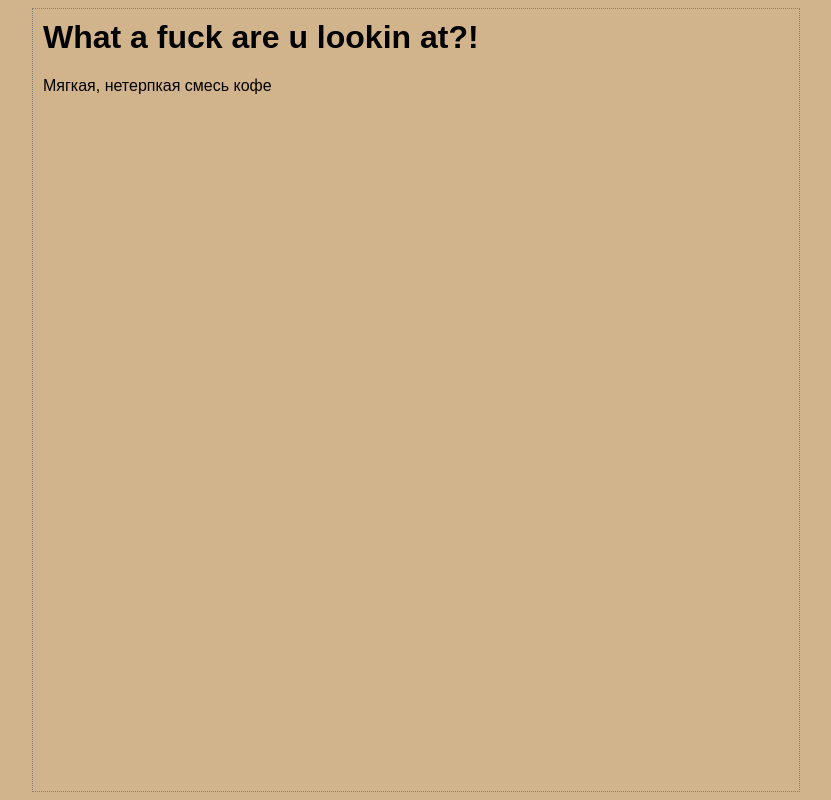
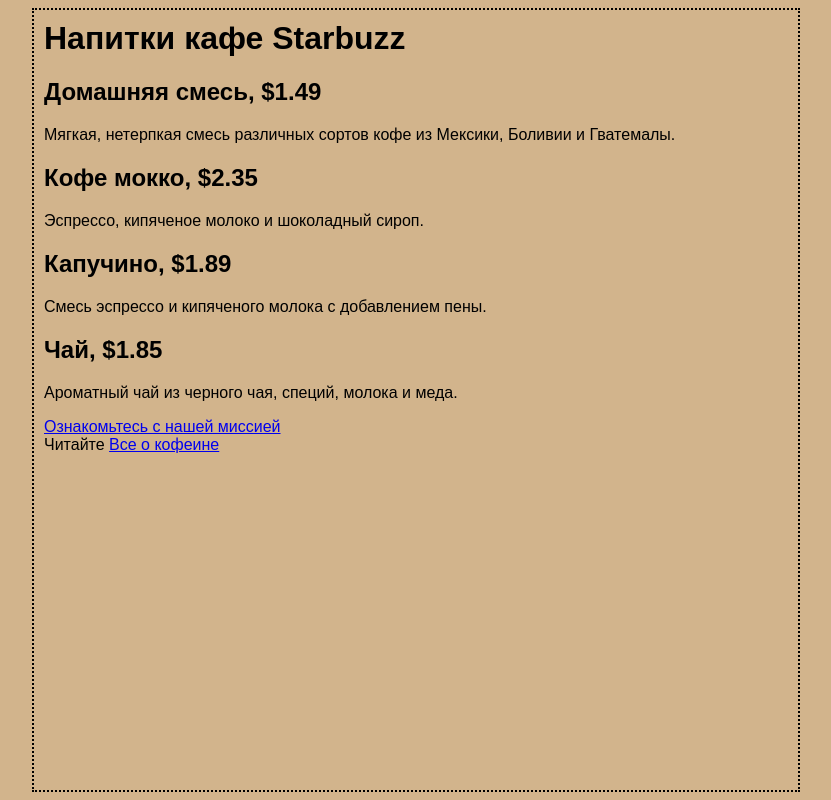
Before and after one commit to opticphiber/sturbuzz, a plain HTML site: page index.html in a window 1280 px wide. Shown: the whole page, without its empty margins (224-1055 px from the left). Drawn offline with Linux system fonts and the light colour scheme.

Commit message:
Update index.html

```diff
--- a/index.html
+++ b/index.html
@@ -1,24 +1,33 @@
-<html lang="en">
+<html>
 	<head>
-	<meta charset="UTF-8">
-	<meta name="viewport" content="width=device-width, initial-scale=1.0">
-	<title>Sterbuzz</title>
+		<title>Кафе Sterbuzz</title>
 		<style type="text/css">
 			body {
 				background-color: #d2b48c;
 			    margin-left: 20%;
 			    margin-right: 20%;
-		    border: 1px dotted gray;
+			    border: 2px dotted black;
 			    padding: 10px 10px 10px 10px;
 			    font-family: sans-serif;
 			}
 		</style>
 	</head>
 	<body>
-	<h1>What a fuck are u lookin at?!</h1>
+		<h1>Напитки кафе Starbuzz</h1>
+		<h2>Домашняя смесь, $1.49</h2>
+		<p>Мягкая, нетерпкая смесь различных сортов кофе из Мексики, Боливии и Гватемалы.</p>
 
-	<p>Мягкая, нетерпкая смесь кофе</p>
+		<h2>Кофе мокко, $2.35</h2>
+		<p>Эспрессо, кипяченое молоко и шоколадный сироп.</p>
 
+		<h2>Капучино, $1.89</h2>
+		<p>Смесь эспрессо и кипяченого молока с добавлением пены.</p>
 
+		<h2>Чай, $1.85</h2>
+		<p>Ароматный чай из черного чая, специй, молока и меда.</p>
+		<p>
+			<a href="mission.html">Ознакомьтесь с нашей миссией</a>
+			<br>Читайте <a href="http://wickedleysmart.com/buzz">Все о кофеине</a>
+		</p>
 	</body>
 </html>
```
Lines whose indentation alone changed are shown as unchanged.
